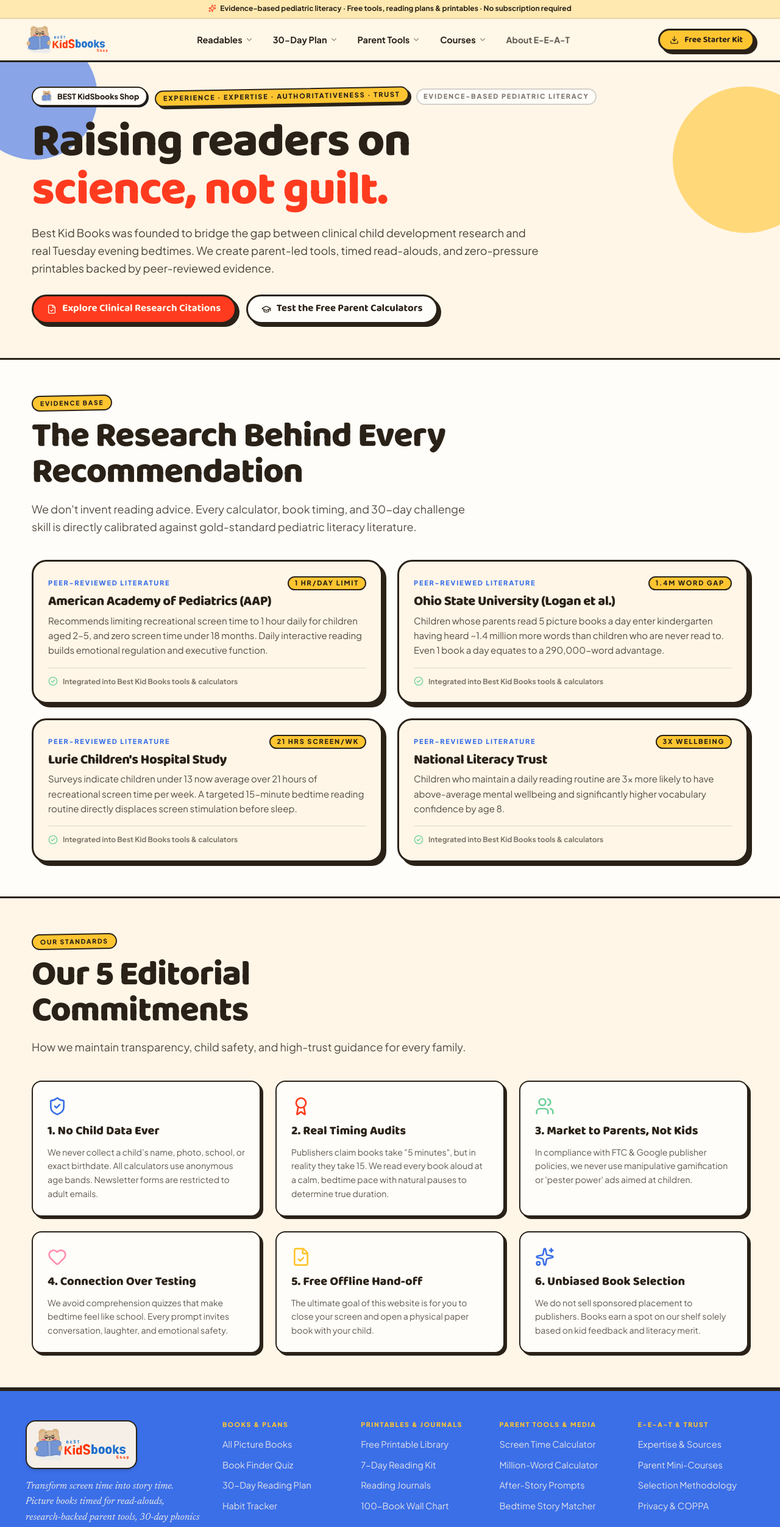
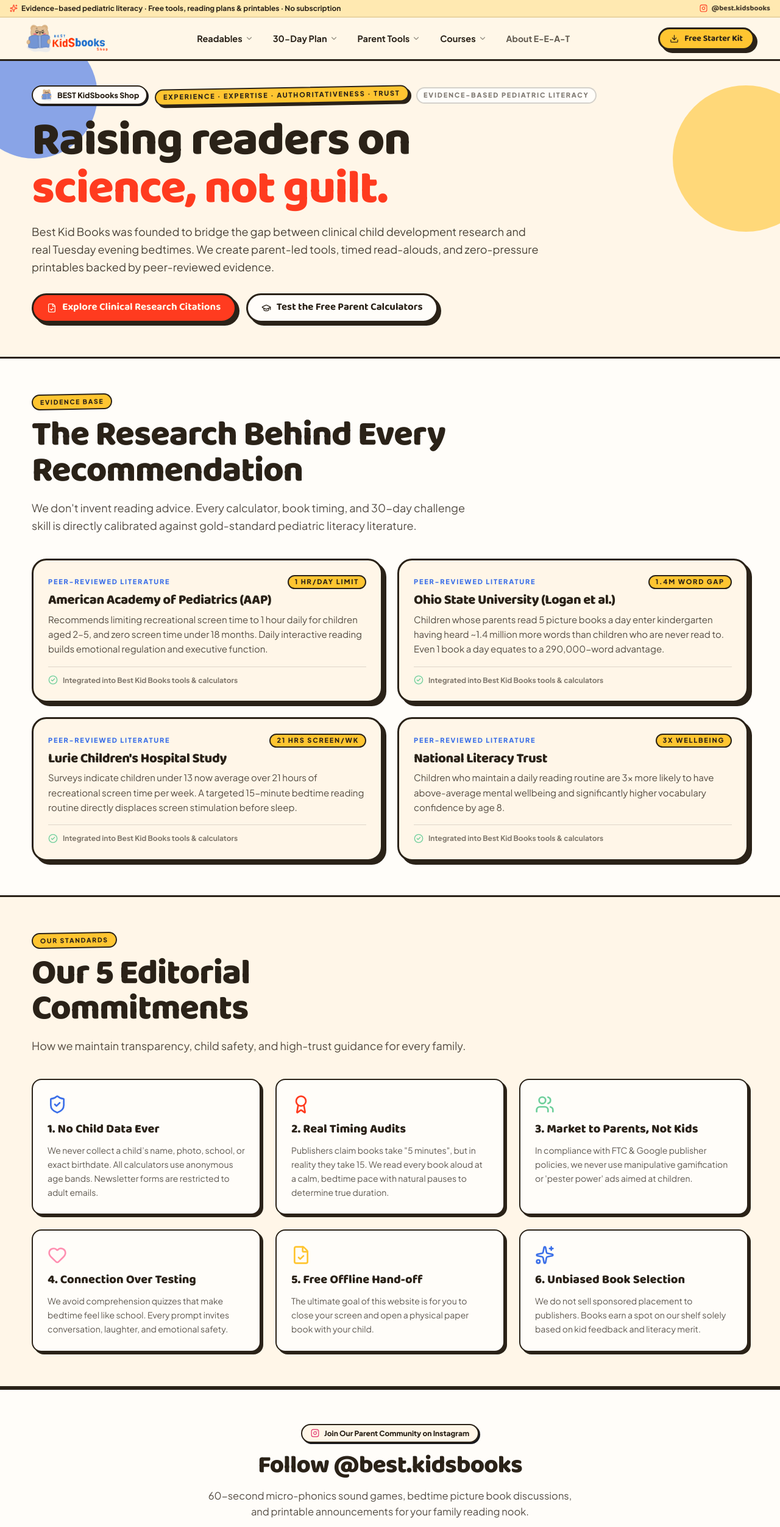
Before and after one commit to zehra2/kidsinn, a Next.js app: page /about in a window 1280 px wide. Shown: the top 2504 px of the page at 61% size. Built offline with nearby package versions, Linux system fonts and the light colour scheme.

Commit message:
Add official Instagram social handle (@best.kidsbooks) across Nav, Footer, About page, and Schema.org graph

```diff
--- a/src/app/about/page.tsx
+++ b/src/app/about/page.tsx
@@ -1,7 +1,7 @@
 "use client";
 
 import Link from "next/link";
-import { Nav, Footer, SectionHead, Sticker, Wave } from "@/components/ui";
+import { Nav, Footer, SectionHead, Sticker, Wave, InstagramIcon } from "@/components/ui";
 import { EEAT_CREDENTIALS } from "@/lib/consolidated-data";
 import {
   ShieldCheck,
@@ -181,6 +181,33 @@
         </div>
       </section>
 
+      {/* ───────────── COMMUNITY & INSTAGRAM ───────────── */}
+      <section className="bg-paper py-14 border-t-[3px] border-ink">
+        <div className="mx-auto max-w-[800px] px-4 text-center">
+          <div className="inline-flex items-center gap-2 rounded-full border-2 border-ink bg-cream px-3.5 py-1 text-[12px] font-extrabold text-ink shadow-[2px_2px_0px_0px_#181a20] mb-3">
+            <InstagramIcon size={14} className="text-[#E1306C]" />
+            <span>Join Our Parent Community on Instagram</span>
+          </div>
+          <h2 className="text-[32px] md:text-[40px] leading-tight">
+            Follow @best.kidsbooks
+          </h2>
+          <p className="mt-3 text-[16.5px] text-ink/80 max-w-[52ch] mx-auto">
+            60-second micro-phonics sound games, bedtime picture book discussions, and printable announcements for your family reading nook.
+          </p>
+          <div className="mt-6">
+            <a
+              href="https://www.instagram.com/best.kidsbooks/?hl=en"
+              target="_blank"
+              rel="noopener noreferrer"
+              className="btn bg-orange text-cream text-[15px] inline-flex items-center gap-2 shadow-[3px_3px_0px_0px_#181a20]"
+            >
+              <InstagramIcon size={16} />
+              Visit @best.kidsbooks on Instagram
+            </a>
+          </div>
+        </div>
+      </section>
+
       <Footer />
     </>
   );
--- a/src/app/layout.tsx
+++ b/src/app/layout.tsx
@@ -142,6 +142,7 @@
                   "description": "Evidence-backed children picture books, multi-sensory phonics printables, family reading journals, and parent screen-time tools.",
                   "sameAs": [
                     "https://bestkidbooks.online",
+                    "https://www.instagram.com/best.kidsbooks/?hl=en",
                     "https://www.pinterest.com/bestkidbooks"
                   ]
                 },
--- a/src/components/ui.tsx
+++ b/src/components/ui.tsx
@@ -23,6 +23,26 @@
   Clock,
   Compass,
 } from "lucide-react";
+
+export function InstagramIcon({ className = "w-4 h-4", size = 16 }: { className?: string; size?: number }) {
+  return (
+    <svg
+      width={size}
+      height={size}
+      viewBox="0 0 24 24"
+      fill="none"
+      stroke="currentColor"
+      strokeWidth="2"
+      strokeLinecap="round"
+      strokeLinejoin="round"
+      className={className}
+    >
+      <rect width="20" height="20" x="2" y="2" rx="5" ry="5" />
+      <path d="M16 11.37A4 4 0 1 1 12.63 8 4 4 0 0 1 16 11.37z" />
+      <line x1="17.5" x2="17.51" y1="6.5" y2="6.5" />
+    </svg>
+  );
+}
 
 /* ───────────────────────── brand mark & logo ───────────────────────── */
 export function Logo({ className = "h-12 w-12" }: { className?: string }) {
@@ -165,10 +185,21 @@
     <header className="sticky top-0 z-50 border-b-[3px] border-ink bg-cream/95 backdrop-blur-md">
       {/* Top micro-bar */}
       <div className="border-b-2 border-ink/10 bg-honey/30 px-4 py-1 text-center text-[12px] font-bold text-ink">
-        <span className="inline-flex items-center gap-1.5">
-          <Sparkles size={13} className="text-orange" />
-          <span>Evidence-based pediatric literacy · Free tools, reading plans & printables · No subscription required</span>
-        </span>
+        <div className="mx-auto flex max-w-[1260px] items-center justify-between">
+          <span className="inline-flex items-center gap-1.5">
+            <Sparkles size={13} className="text-orange" />
+            <span>Evidence-based pediatric literacy · Free tools, reading plans & printables · No subscription</span>
+          </span>
+          <a
+            href="https://www.instagram.com/best.kidsbooks/?hl=en"
+            target="_blank"
+            rel="noopener noreferrer"
+            className="hidden sm:inline-flex items-center gap-1.5 font-display text-[12px] font-extrabold text-ink/80 hover:text-orange transition-colors"
+          >
+            <InstagramIcon size={13} className="text-orange" />
+            <span>@best.kidsbooks</span>
+          </a>
+        </div>
       </div>
 
       <div className="mx-auto flex max-w-[1260px] items-center justify-between gap-3 px-4 py-2.5 md:px-8">
@@ -746,6 +777,30 @@
                 Zero Child Data
               </span>
             </div>
+
+            {/* Social Handles */}
+            <div className="mt-5 flex flex-wrap items-center gap-2.5">
+              <a
+                href="https://www.instagram.com/best.kidsbooks/?hl=en"
+                target="_blank"
+                rel="noopener noreferrer"
+                className="chunky-sm press inline-flex items-center gap-2 rounded-full border-2 border-ink bg-paper px-3 py-1.5 text-[12.5px] font-extrabold text-ink transition-transform hover:scale-105 hover:bg-honey"
+                title="Follow BEST KidSbooks on Instagram"
+              >
+                <InstagramIcon size={15} className="text-[#E1306C]" />
+                <span>@best.kidsbooks</span>
+              </a>
+              <a
+                href="https://www.pinterest.com/bestkidbooks"
+                target="_blank"
+                rel="noopener noreferrer"
+                className="chunky-sm press inline-flex items-center gap-1.5 rounded-full border-2 border-ink bg-paper px-3 py-1.5 text-[12.5px] font-extrabold text-ink transition-transform hover:scale-105 hover:bg-honey"
+                title="Pinterest Community"
+              >
+                <span className="font-serif font-black text-[#E60023]">P</span>
+                <span>Pinterest</span>
+              </a>
+            </div>
           </div>
 
           <div>
```
